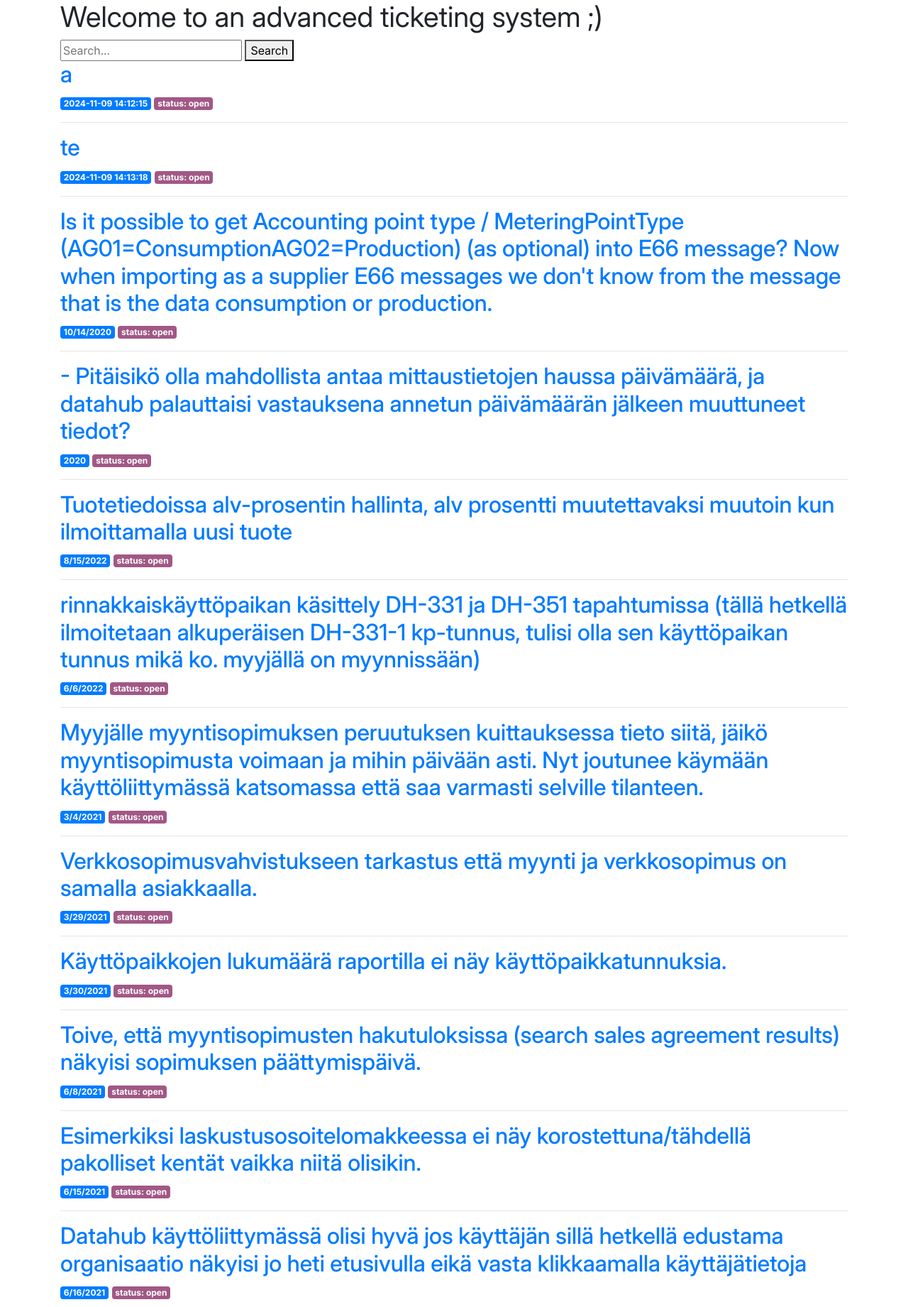
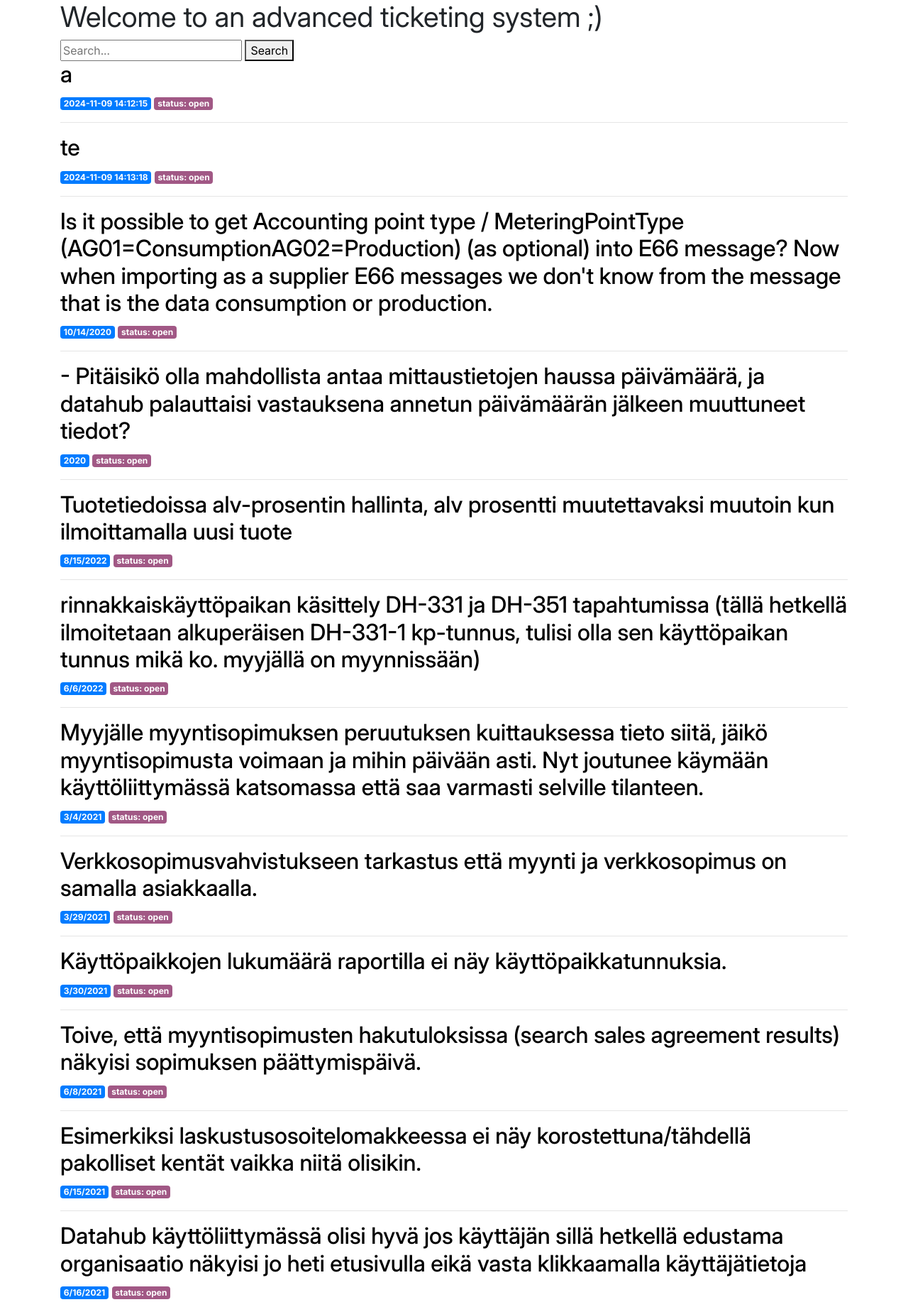
Before and after one commit to erikpruess/junctionerik, a Flask app: page / in a window 1280 px wide. Shown: the part 79-1920 px from the top of the page at 71% size. Run offline with Flask 3, Linux system fonts and the light colour scheme; data comes from the database, SQL or seed files in the repository; some libraries are stand-ins or nearby versions.

Commit message:
black > blue

```diff
--- a/static/css/style.css
+++ b/static/css/style.css
@@ -77,3 +77,7 @@ img {
     background-color: #277158;
     color: white;
 }
+
+a {
+    color: black;
+}
```
